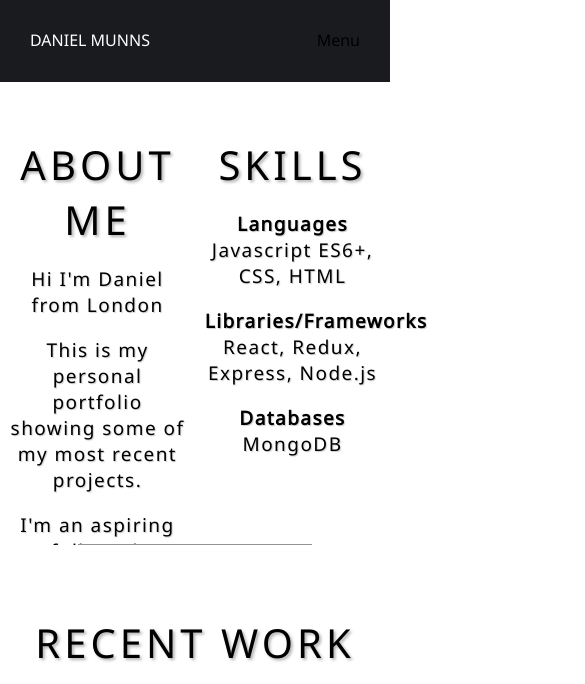
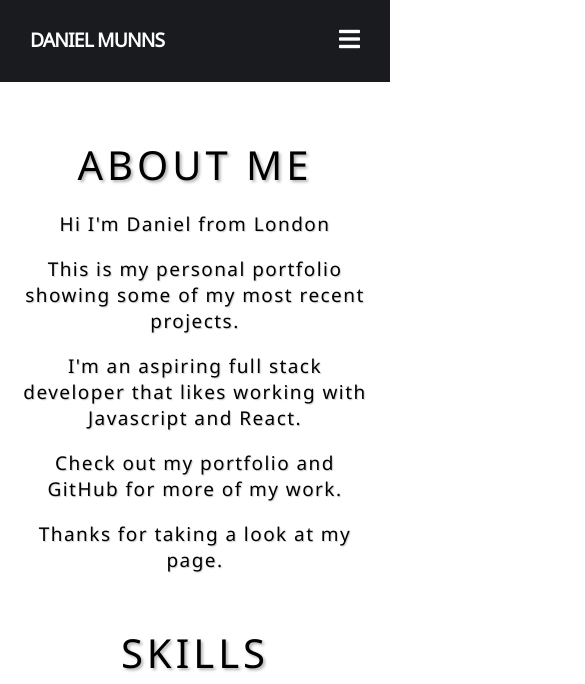
Before and after one commit to daniel301r/My-Portfolio, a website: page index.html in a window 390 px wide. Shown: the part 762-1446 px from the top of the page, 585 px wide, since content can reach past the window. Drawn offline with Linux system fonts and the light colour scheme.

Commit message:
responsiveness

```diff
--- a/index.html
+++ b/index.html
@@ -23,7 +23,7 @@
 					<li><a href="#portfolio">Portfolio</a></li>
 					<li><a href="#contact">Contact</a></li>
 				</ul>
-				<p class="naveMenuSml">Menu</p>
+				<p class="navMenuSml"><i class="fas fa-bars"></i></p>
 			</nav>
 			<div>
 				<a href="#about">About</a>
--- a/main.js
+++ b/main.js
@@ -2,7 +2,8 @@ const DOMStrings = {
   navBar: document.getElementById("navBar"),
   modalBtns: document.querySelectorAll('.modalBtn'),
   closeBtns: document.querySelectorAll('.closeBtn'),
-  modalBkGrd: document.querySelectorAll('.portfolio-modal')
+  modalBkGrd: document.querySelectorAll('.portfolio-modal'),
+  navMenuSml: document.querySelector('.navMenuSml')
 }
 
 
@@ -93,3 +94,9 @@ function outsideClick(e) {
       modal.style.display = "none";
   }
 }
+
+DOMStrings.navMenuSml.addEventListener('click', openSmlMenu);
+
+function openSmlMenu(e) {
+  console.log('clicking bitch!!')
+}
--- a/style.css
+++ b/style.css
@@ -385,8 +385,40 @@ button:focus{
 	display: none;
 }
 
-.brandSml, .navMenuSml {
+.fa-bars {
+	color: white;
+    font-size: 1.5rem;
+}
+
+.navMenuSml {
 	display: block;
 }
 
+.navMenuSml:hover {
+	cursor: pointer;
 }
+
+.brandSml {
+	display: block;
+	font-size: 1.2rem;
+	letter-spacing: -0.05rem;
+    font-weight: 800;
+}
+
+#about {
+	height: unset;
+	flex-direction: column;
+}
+
+#about > * {
+    width: 100%;
+}
+
+#portfolio ul {
+	display: flex;
+	flex-direction: column;
+}
+
+
+
+}
```
Also changed, not shown: package.json (added, +11 -0 lines).
